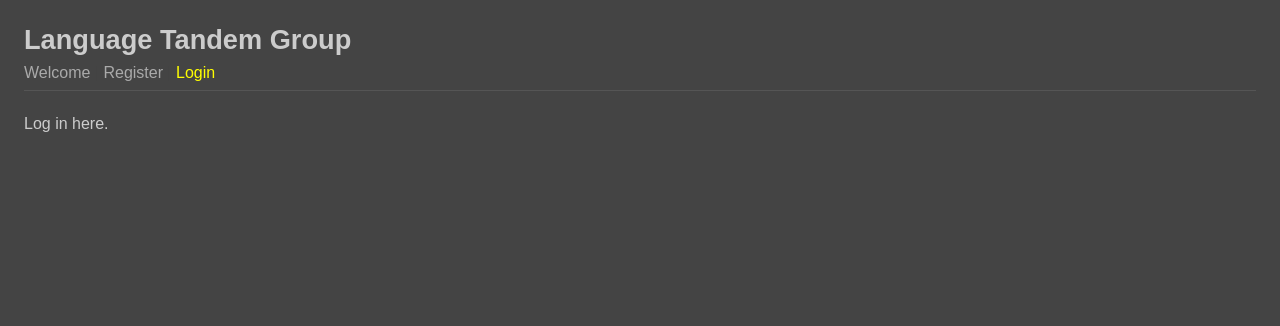
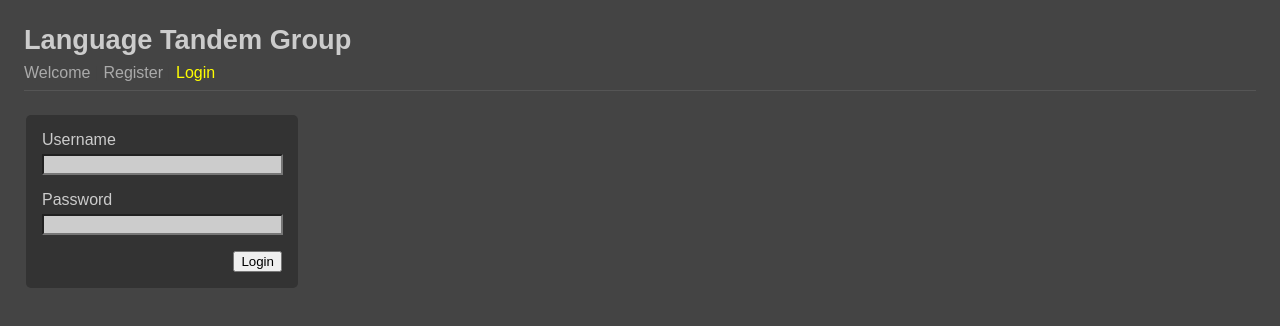
Before and after one commit to edwardtanguay/et02-react-register-frontend, a React (Vite) app: page /login in a window 1280 px wide. Shown: the top 326 px of the page. Built offline with nearby package versions, Linux system fonts and the light colour scheme; no server answers.

Commit message:
typescript props solved

```diff
--- a/src/App.scss
+++ b/src/App.scss
@@ -38,6 +38,43 @@ body {
 		}
 	}
 
+	form {
+		fieldset {
+			max-width: 15rem;
+
+			legend {
+				background-color: #333;
+				color: #777;
+				padding: .3rem;
+				border-radius: 5px;
+			}
+
+			background-color: #333;
+			border: 0;
+			padding: 1rem;
+			border-radius: 5px;
+
+			.row {
+				margin-bottom: 1rem;
+
+				label {
+					margin-bottom: .3rem;
+					display: block;
+				}
+
+				input {
+					width: 97%;
+					background-color: #ccc;
+				}
+			}
+
+			.buttonRow {
+				display: flex;
+				justify-content: right;
+			}
+		}
+	}
+
 	animation: fadein .2s ease-in;
 }
 
--- a/src/App.tsx
+++ b/src/App.tsx
@@ -51,7 +51,7 @@ function App() {
 					<Route path="/members" element={<PageMembers />} />
 				)}
 				<Route path="/register" element={<PageRegister />} />
-				<Route path="/login" element={<PageLogin />} />
+				<Route path="/login" element={<PageLogin baseUrl={baseUrl} />} />
 				{currentUser.accessGroups.includes('loggedInUsers') && (
 					<Route path="/logout" element={<PageLogout />} />
 				)}
--- a/src/pages/PageLogin.tsx
+++ b/src/pages/PageLogin.tsx
@@ -1,7 +1,28 @@
-export const PageLogin = () => {
+interface IPageLoginProps {
+	baseUrl: string;
+}
+
+export const PageLogin = (props: IPageLoginProps) => {
+	const { baseUrl } = props;
 	return (
-		<>
-			<p>Log in here.</p>
-		</>
+		<form>
+			<fieldset>
+				<div className="row">
+					<label>Username</label>
+					<div>
+						<input type="text" />
+					</div>
+				</div>
+				<div className="row">
+					<label>Password</label>
+					<div>
+						<input type="password" />
+					</div>
+				</div>
+				<div className="buttonRow">
+					<button>Login</button>
+				</div>
+			</fieldset>
+		</form>
 	);
 };
```
